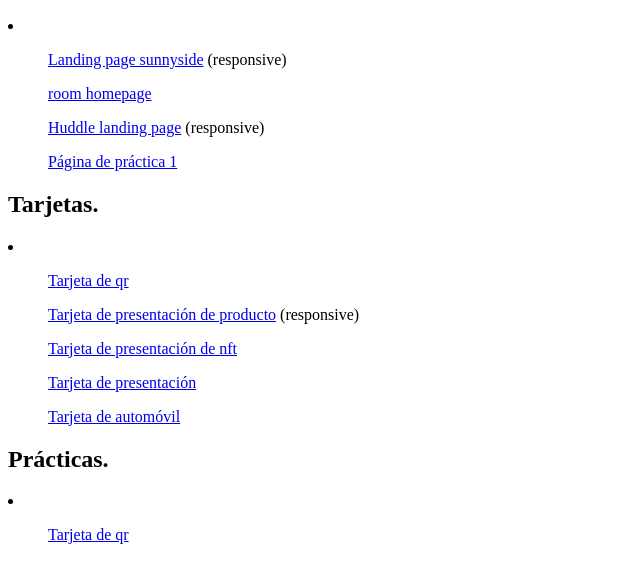
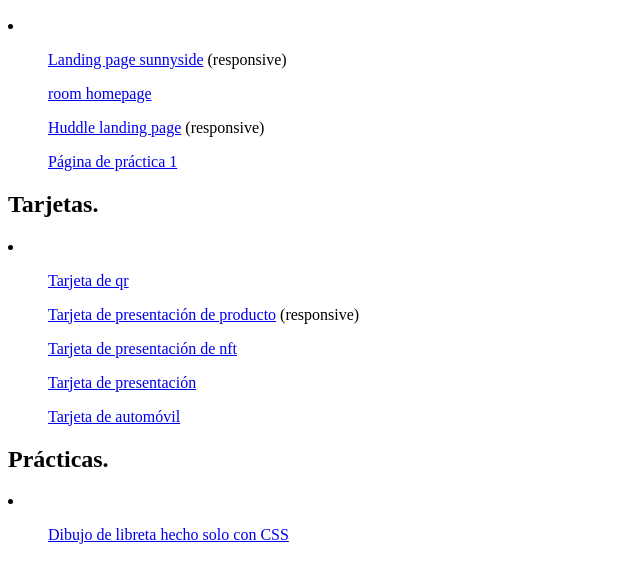
Before and after one commit to Juan122113/portfolio, a plain HTML site: page index.html in a window 1280 px wide. Shown: the part 110-692 px from the top of the page, without its empty margins (0-640 px from the left). Drawn offline with Linux system fonts and the light colour scheme.

Commit message:
Update index.html

```diff
--- a/index.html
+++ b/index.html
@@ -32,7 +32,7 @@
     <h2>Prácticas.</h2>
 
     <li>
-        <ul><a href="https://juan122113.github.io/qr-code-component-main/" target="_blank">Tarjeta de qr</a></ul>
+        <ul><a href="https://juan122113.github.io/practice-drawing-1/" target="_blank">Dibujo de libreta hecho solo con CSS</a></ul>
     </li>
 
 </body>
```
